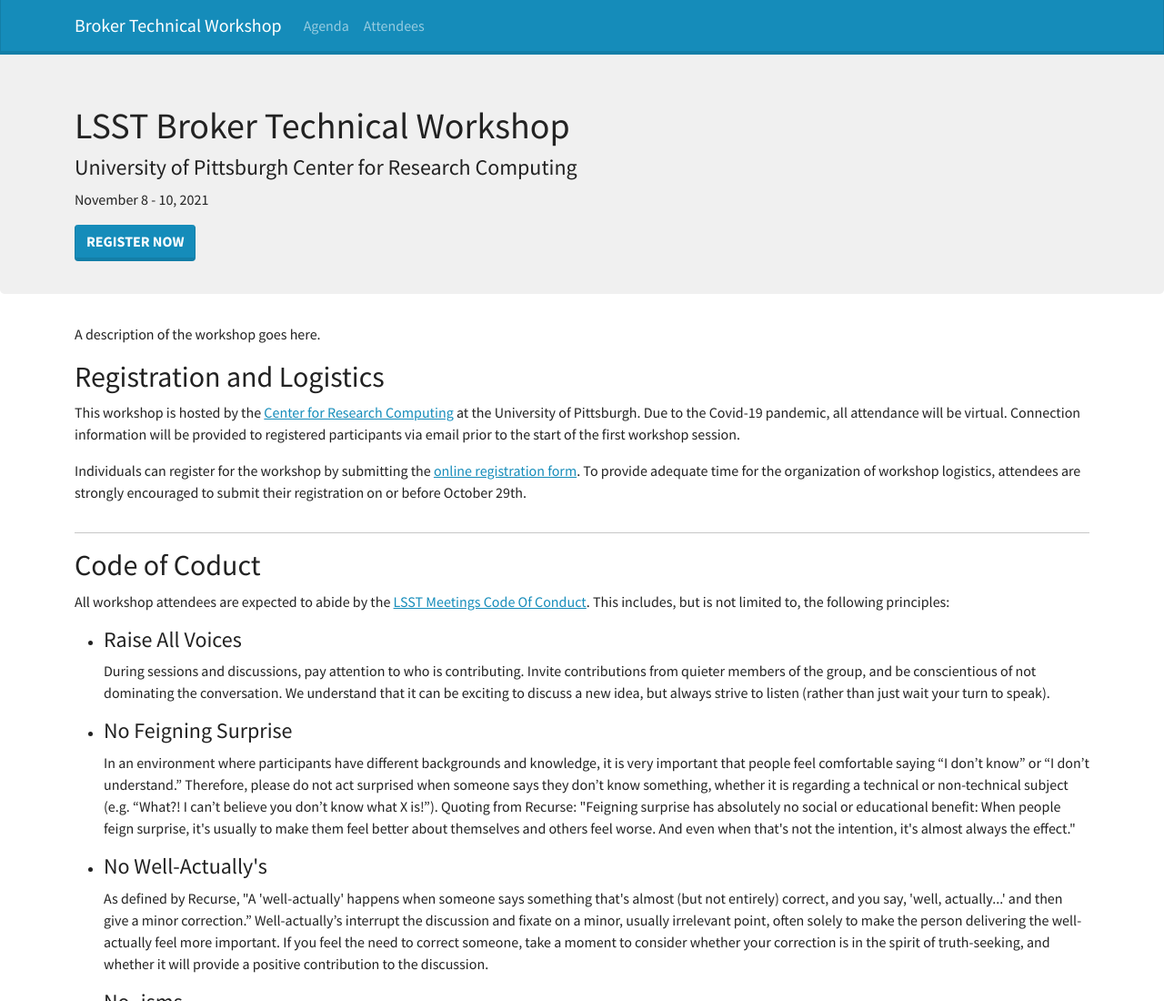
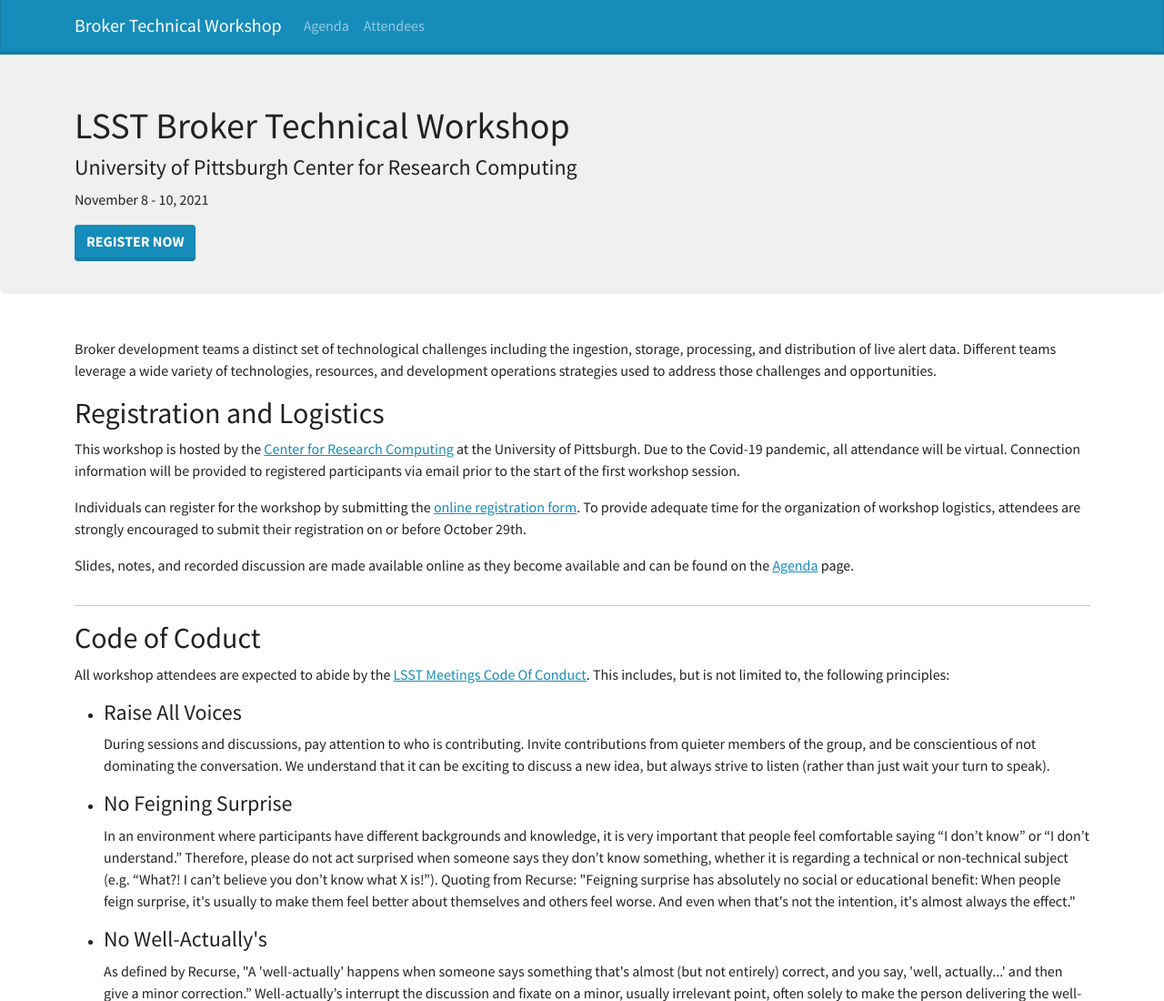
Before and after one commit to pitt-crc/broker_workshop, a plain HTML site: page index.html in a window 1280 px wide. Shown: the top 1100 px of the page at 91% size. Drawn offline with Linux system fonts and the light colour scheme.

Commit message:
Adds placeholder introduction

```diff
--- a/index.html
+++ b/index.html
@@ -58,7 +58,13 @@
 
   <div class="row">
     <div class="col">
-      <p>A description of the workshop goes here.</p>
+      <p>
+
+      </p>
+      <p>
+        Broker development teams a distinct set of technological challenges including the ingestion, storage, processing, and distribution of live alert data.
+        Different teams leverage a wide variety of technologies, resources, and development operations strategies used to address those challenges and opportunities.
+      </p>
     </div>
   </div>
 
@@ -73,6 +79,9 @@
       <p>
         Individuals can register for the workshop by submitting the <a href="https://forms.gle/DEQbnjrHDj6i49e56">online registration form</a>.
         To provide adequate time for the organization of workshop logistics, attendees are strongly encouraged to submit their registration on or before October 29th.
+      </p>
+      <p>
+        Slides, notes, and recorded discussion are made available online as they become available and can be found on the <a href="agenda.html">Agenda</a> page.
       </p>
     </div>
   </div>
```
